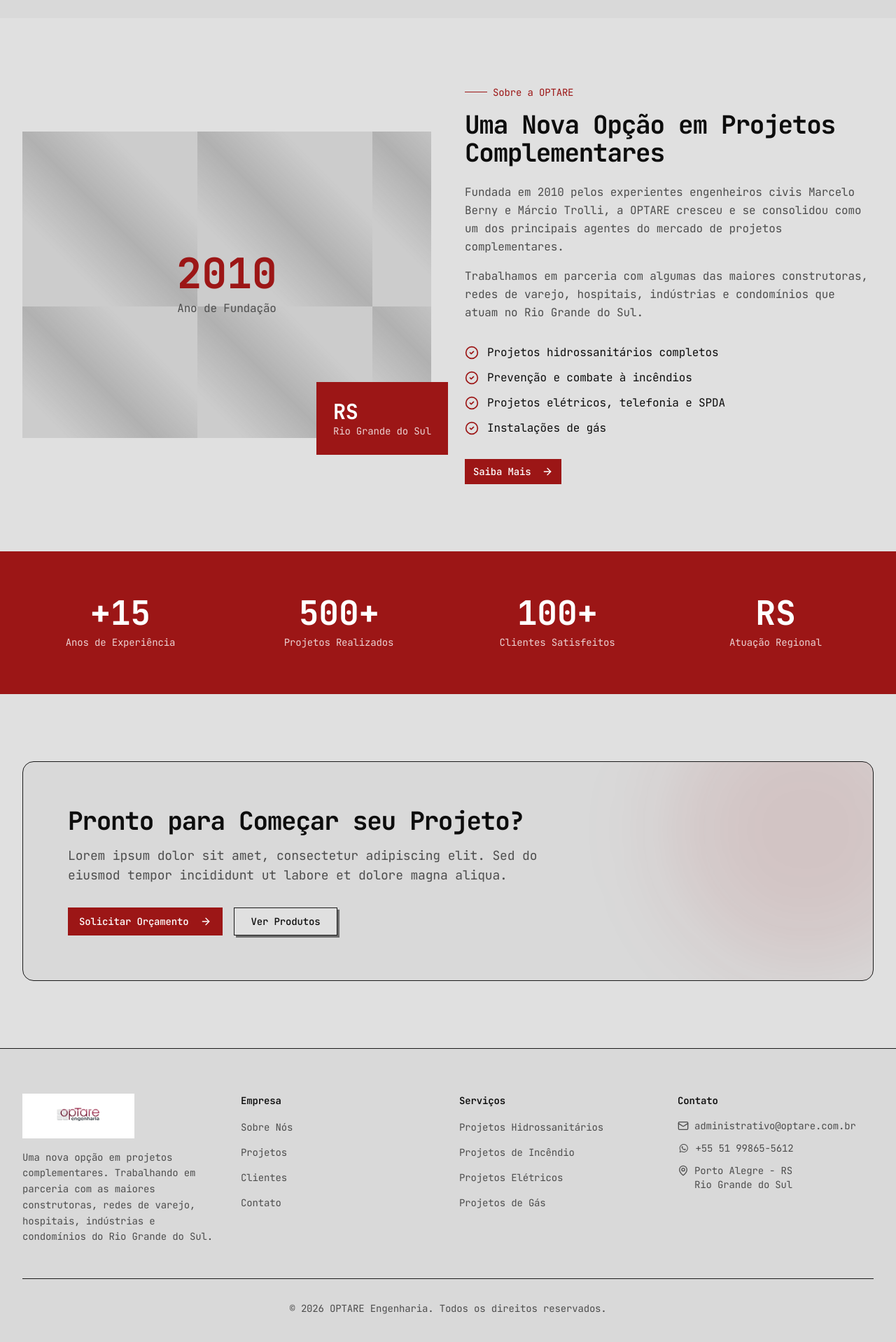
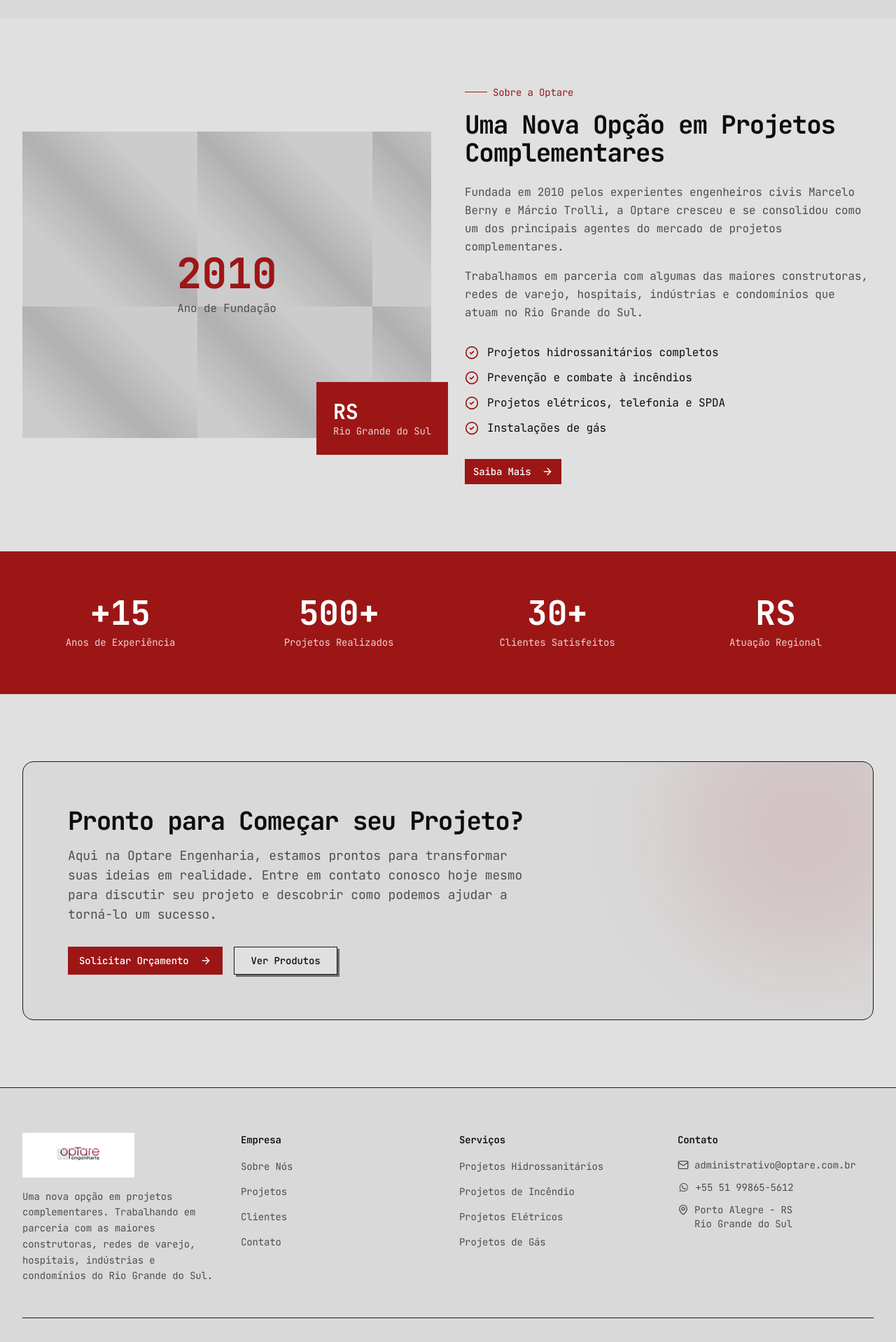
Before and after one commit to joao12345-junior/v0-site-de-engenharia-main, a Next.js app: page / in a window 1280 px wide. Shown: the part 1740-3658 px from the top of the page at 70% size. Built offline with nearby package versions, Linux system fonts and the light colour scheme.

Commit message:
fix: correct capitalization of "Optare" in multiple sections and update client statistics

```diff
--- a/app/projetos/page.tsx
+++ b/app/projetos/page.tsx
@@ -108,7 +108,6 @@ const projects = [
 function getLocationImage(json: any, project: any) {
   for (const client of json) {
     for (const image of client.imagens) {
-      console.log(`${image.subtitulo}, ${project.title}`)
       if (image.subtitulo.toLowerCase().includes(project.title.toLowerCase())) {
         project.location = image.localization || null;
         return;
--- a/app/sobre/page.tsx
+++ b/app/sobre/page.tsx
@@ -22,7 +22,7 @@ const values = [
 ];
 
 const timeline = [
-  { year: "2010", title: "Fundação", description: "Criação da OPTARE pelos engenheiros Marcelo Berny e Márcio Trolli." },
+  { year: "2010", title: "Fundação", description: "Criação da Optare pelos engenheiros Marcelo Berny e Márcio Trolli." },
   { year: "2013", title: "Expansão", description: "Ampliação da carteira de clientes e novos serviços." },
   { year: "2016", title: "Consolidação", description: "Reconhecimento como referência em projetos complementares." },
   { year: "2020", title: "10 Anos", description: "Uma década de excelência em projetos de engenharia." },
@@ -52,7 +52,7 @@ export default function SobrePage() {
                 Uma Nova Opção em Projetos Complementares
               </h1>
               <p className="mt-6 text-lg text-muted-foreground leading-relaxed">
-                A OPTARE é uma empresa especializada na elaboração de projetos de engenharia para o setor da construção civil, trabalhando em parceria com as maiores construtoras do Rio Grande do Sul.
+                A Optare é uma empresa especializada na elaboração de projetos de engenharia para o setor da construção civil, trabalhando em parceria com as maiores construtoras do Rio Grande do Sul.
               </p>
             </div>
           </div>
@@ -71,10 +71,10 @@ export default function SobrePage() {
                   Desde 2010 no Mercado
                 </h2>
                 <p className="mt-6 text-muted-foreground leading-relaxed">
-                  A OPTARE foi fundada em 2010 pelos experientes engenheiros civis Marcelo Berny e Márcio Trolli. Desde então, crescemos e nos consolidamos como um dos principais agentes do mercado de projetos complementares.
+                  A Optare foi fundada em 2010 pelos experientes engenheiros civis Marcelo Berny e Márcio Trolli. Desde então, crescemos e nos consolidamos como um dos principais agentes do mercado de projetos complementares.
                 </p>
                 <p className="mt-4 text-muted-foreground leading-relaxed">
-                  Trabalhamos em parceria com algumas das maiores construtoras, redes de varejo, hospitais, indústrias e condomínios que atuam no Rio Grande do Sul, trazendo sempre uma nova opção em projetos complementares.
+                  Trabalhamos em parceria com algumas das maiores construtoras, redes de varejo, hospitais, e condomínios que atuam no Rio Grande do Sul, trazendo sempre uma nova opção em projetos complementares.
                 </p>
                 <ul className="mt-8 space-y-3">
                   {["Projetos Hidrossanitários", "Prevenção e Combate à Incêndios", "Projetos Elétricos, Telefonia e SPDA", "Projetos de Gás"].map((item) => (
--- a/components/footer.tsx
+++ b/components/footer.tsx
@@ -86,7 +86,7 @@ export function Footer() {
         </div>
         <div className="mt-12 border-t border-border pt-8">
           <p className="text-center text-sm text-muted-foreground">
-            &copy; {new Date().getFullYear()} OPTARE Engenharia. Todos os direitos reservados.
+            &copy; {new Date().getFullYear()} Optare Engenharia. Todos os direitos reservados.
           </p>
         </div>
       </div>
--- a/components/home/about-section.tsx
+++ b/components/home/about-section.tsx
@@ -33,13 +33,13 @@ export function AboutSection() {
           <div>
             <div className="flex items-center gap-2 text-sm text-primary mb-4">
               <span className="h-px w-8 bg-primary" />
-              Sobre a OPTARE
+              Sobre a Optare
             </div>
             <h2 className="text-3xl font-bold tracking-tight text-foreground sm:text-4xl">
               Uma Nova Opção em Projetos Complementares
             </h2>
             <p className="mt-6 text-muted-foreground leading-relaxed">
-              Fundada em 2010 pelos experientes engenheiros civis Marcelo Berny e Márcio Trolli, a OPTARE cresceu e se consolidou como um dos principais agentes do mercado de projetos complementares.
+              Fundada em 2010 pelos experientes engenheiros civis Marcelo Berny e Márcio Trolli, a Optare cresceu e se consolidou como um dos principais agentes do mercado de projetos complementares.
             </p>
             <p className="mt-4 text-muted-foreground leading-relaxed">
               Trabalhamos em parceria com algumas das maiores construtoras, redes de varejo, hospitais, indústrias e condomínios que atuam no Rio Grande do Sul.
--- a/components/home/cta-section.tsx
+++ b/components/home/cta-section.tsx
@@ -12,7 +12,7 @@ export function CTASection() {
               Pronto para Começar seu Projeto?
             </h2>
             <p className="mt-4 text-lg text-muted-foreground">
-              Lorem ipsum dolor sit amet, consectetur adipiscing elit. Sed do eiusmod tempor incididunt ut labore et dolore magna aliqua.
+              Aqui na Optare Engenharia, estamos prontos para transformar suas ideias em realidade. Entre em contato conosco hoje mesmo para discutir seu projeto e descobrir como podemos ajudar a torná-lo um sucesso.
             </p>
             <div className="mt-8 flex flex-col sm:flex-row gap-4">
               <Button size="lg" asChild>
--- a/components/home/stats-section.tsx
+++ b/components/home/stats-section.tsx
@@ -1,7 +1,7 @@
 const stats = [
   { value: "+15", label: "Anos de Experiência" },
   { value: "500+", label: "Projetos Realizados" },
-  { value: "100+", label: "Clientes Satisfeitos" },
+  { value: "30+", label: "Clientes Satisfeitos" },
   { value: "RS", label: "Atuação Regional" },
 ];
 
```
Also changed, not shown: app/administrador/page.tsx (added).
